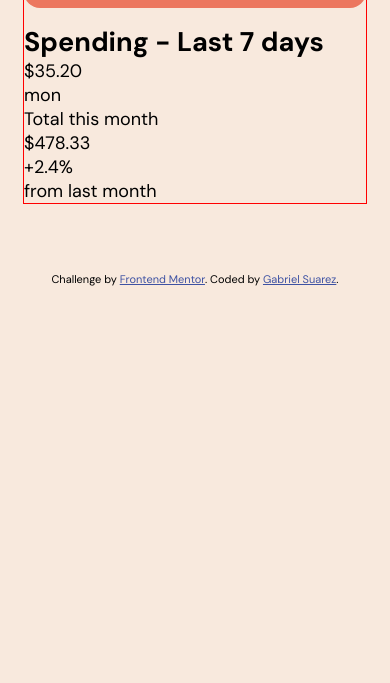
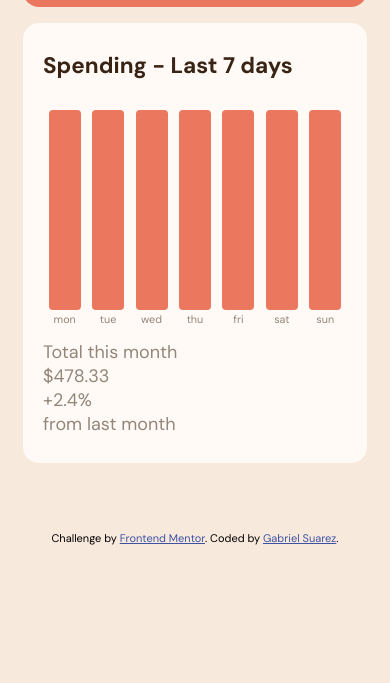
Before and after one commit to GabrielSB19/expenses-chart-component, a plain HTML site: page index.html in a window 390 px wide. Shown: the part 161-844 px from the top of the page. Drawn offline with Linux system fonts and the light colour scheme.

Commit message:
Finished the view mobile of the bars

```diff
--- a/index.html
+++ b/index.html
@@ -22,13 +22,38 @@
     </div>
 
     <div class="chart">
-      <h2 class="char__title">Spending - Last 7 days</h2>
+      <h2 class="chart__title">Spending - Last 7 days</h2>
       <div class="chart__bar-container">
         <div class="chart__bar">
           <div class="chart__bar--label">$35.20</div>
           <div class="chart__bar--day">mon</div>
         </div>
+        <div class="chart__bar">
+          <div class="chart__bar--label">$35.20</div>
+          <div class="chart__bar--day">tue</div>
+        </div>
+        <div class="chart__bar">
+          <div class="chart__bar--label">$35.20</div>
+          <div class="chart__bar--day">wed</div>
+        </div>
+        <div class="chart__bar">
+          <div class="chart__bar--label">$35.20</div>
+          <div class="chart__bar--day">thu</div>
+        </div>
+        <div class="chart__bar">
+          <div class="chart__bar--label">$35.20</div>
+          <div class="chart__bar--day">fri</div>
+        </div>
+        <div class="chart__bar">
+          <div class="chart__bar--label">$35.20</div>
+          <div class="chart__bar--day">sat</div>
+        </div>
+        <div class="chart__bar">
+          <div class="chart__bar--label">$35.20</div>
+          <div class="chart__bar--day">sun</div>
+        </div>
       </div>
+
       <div class="chart__analitics">
         <div>
           <p class="chart__total">Total this month</p>
--- a/scss/style.scss
+++ b/scss/style.scss
@@ -2,7 +2,6 @@
 @use 'variables';
 
 .main-container{
-    border: 1px solid red;
     width: 344px;
     margin: 68px auto;
     @media (min-width: 660px) {
@@ -43,3 +42,50 @@
         }
     }
 }
+
+.chart{
+    background-color: variables.$VeryPaleOrange;
+    color: variables.$MediumBrown;
+    border-radius: 16px;
+    height: 440px;
+    padding: 28px 20px;
+    &__title{
+        color: variables.$DarkBrown;
+        font-size: 1.25em;
+        margin-bottom: 10px;
+    }
+    &__bar-container{
+        height: 220px;
+        display: flex;
+        justify-content: space-around;
+        align-items: flex-end;
+        margin-bottom: 30px;
+    }
+    &__bar{
+        background-color: variables.$SoftRed;
+        width: 32px;
+        height: 200px;
+        border-radius: 4px;
+        position: relative;
+        &--label{
+            background-color: variables.$DarkBrown;
+            width: 38px;
+            font-size: 0.5em;
+            color: variables.$VeryPaleOrange;
+            border-radius: 4px;
+            font-weight: 700;
+            position: absolute;
+            top: -24px;
+            left: -4px;
+            text-align: center;
+            display: none;
+        }
+        &--day{
+            position: absolute;
+            bottom: -16px;
+            font-size: 0.6em;
+            width: 32px;
+            text-align: center;
+        }
+    }
+}
```
Also changed, not shown: style.css, 1 other file.
